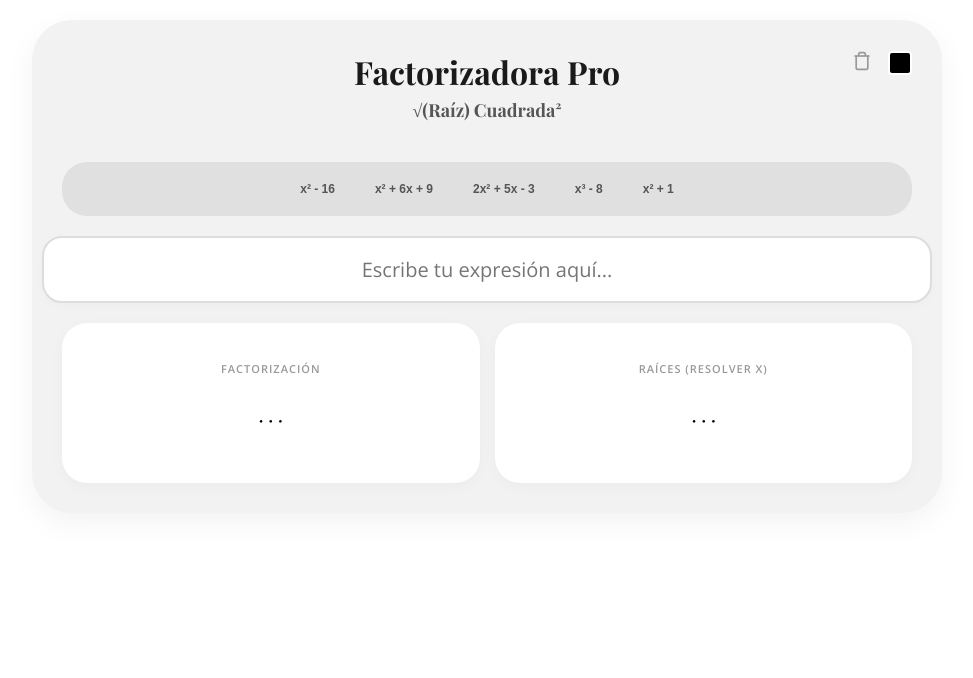
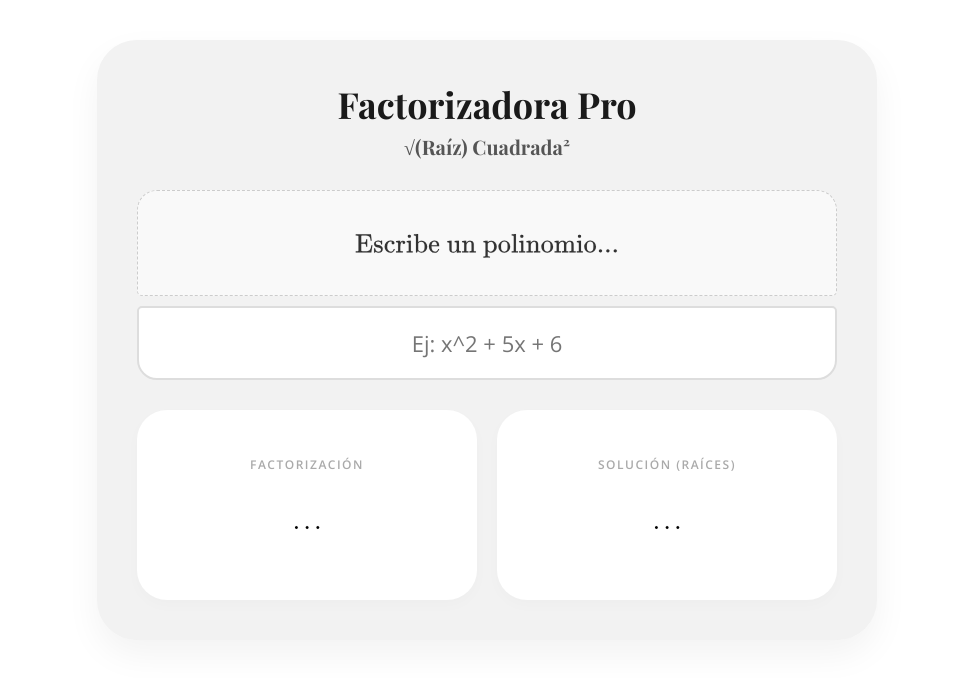
Before and after one commit to srodriguezrojas939/factorizadora-web, a plain HTML site: page index.html in a window 1280 px wide. Shown: the whole page, without its empty margins (153-1126 px from the left). Drawn offline with nearby package versions, Linux system fonts and the light colour scheme.

Commit message:
Update index.html

```diff
--- a/index.html
+++ b/index.html
@@ -3,7 +3,7 @@
 <head>
     <meta charset="UTF-8">
     <meta name="viewport" content="width=device-width, initial-scale=1.0">
-    <title>Factorizadora & Solver Pro</title>
+    <title>Factorizadora Pro - GitHub Edition</title>
 
     <link href="https://fonts.googleapis.com/css2?family=Playfair+Display:wght@600;700&family=Open+Sans:wght@400;600&display=swap" rel="stylesheet">
     <script src="https://cdnjs.cloudflare.com/ajax/libs/algebrite/1.4.0/algebrite.bundle-for-browser.min.js"></script>
@@ -11,42 +11,39 @@
 
     <style>
         :root {
-            --primary-color: #000000;
+            --accent-color: #000000;
             --bg-container: #F2F2F2;
-            --bg-pill: #e0e0e0;
+            --white: #ffffff;
         }
 
         body {
             background: #fff;
             font-family: 'Open Sans', sans-serif;
             margin: 0;
-            padding: 20px;
+            padding: 40px 20px;
             display: flex;
             justify-content: center;
         }
 
         .container {
             background: var(--bg-container);
-            padding: 30px;
+            padding: 40px;
             border-radius: 40px;
             width: 100%;
-            max-width: 850px;
+            max-width: 700px;
             display: flex;
             flex-direction: column;
-            align-items: center;
-            box-shadow: 0 10px 30px rgba(0,0,0,0.05);
+            box-shadow: 0 15px 35px rgba(0,0,0,0.05);
         }
 
         .header {
             text-align: center;
-            margin-bottom: 25px;
-            width: 100%;
-            position: relative;
+            margin-bottom: 30px;
         }
 
         .header h1 {
             font-family: 'Playfair Display', serif;
-            font-size: 32px;
+            font-size: 36px;
             margin: 0;
             color: #1a1a1a;
         }
@@ -54,119 +51,79 @@
         .main-subtitle {
             font-family: 'Playfair Display', serif;
             font-weight: 700;
-            font-size: 18px;
+            font-size: 20px;
             color: #555;
             margin-top: 5px;
-            margin-bottom: 15px;
         }
 
-        /* Botones de Control superiores */
-        .controls {
-            position: absolute;
-            top: 0;
-            right: 0;
+        /* Visor en tiempo real (Arriba del input) */
+        .preview-area {
+            background: rgba(255,255,255,0.5);
+            margin-bottom: 10px;
+            padding: 15px;
+            border-radius: 20px 20px 5px 5px;
+            min-height: 60px;
             display: flex;
-            gap: 10px;
             align-items: center;
+            justify-content: center;
+            font-size: 22px;
+            color: #333;
+            border: 1px dashed #ccc;
         }
 
-        .btn-clear {
-            background: none;
-            border: none;
-            cursor: pointer;
-            color: #999;
-            transition: 0.2s;
-        }
-        .btn-clear:hover { color: #FF3B30; transform: scale(1.1); }
-
-        .color-trigger {
-            width: 20px;
-            height: 20px;
-            background: var(--primary-color);
-            border-radius: 4px;
-            cursor: pointer;
-            border: 2px solid #fff;
-        }
-
-        /* Menú de Píldoras */
-        .pill-menu {
-            display: flex;
-            flex-wrap: wrap;
-            gap: 8px;
-            margin-bottom: 20px;
-            width: 100%;
-            justify-content: center;
-            background: var(--bg-pill);
-            padding: 12px;
-            border-radius: 25px;
-            box-sizing: border-box;
-        }
-
-        .pill-btn {
-            padding: 8px 16px;
-            border-radius: 20px;
-            border: none;
-            background: transparent;
-            font-weight: 600;
-            font-size: 12px;
-            cursor: pointer;
-            color: #555;
-            transition: 0.2s;
-        }
-
-        .pill-btn:hover { background: rgba(255,255,255,0.5); }
-        .pill-btn.active { background: #fff; color: #000; box-shadow: 0 2px 5px rgba(0,0,0,0.05); }
-
-        /* Input de Álgebra */
         #algebra-input {
             width: 100%;
-            padding: 18px;
+            padding: 20px;
             border: 2px solid #ddd;
-            border-radius: 20px;
-            font-size: 20px;
+            border-radius: 5px 5px 20px 20px;
+            font-size: 22px;
             outline: none;
             text-align: center;
             font-family: 'Open Sans', sans-serif;
-            margin-bottom: 20px;
-            box-shadow: 0 4px 10px rgba(0,0,0,0.02);
+            margin-bottom: 30px;
+            box-sizing: border-box;
+            transition: border-color 0.3s;
         }
 
-        /* Área de Resultados */
-        .results-container {
-            width: 100%;
+        #algebra-input:focus {
+            border-color: var(--accent-color);
+        }
+
+        /* Resultados */
+        .results-grid {
             display: grid;
             grid-template-columns: 1fr 1fr;
-            gap: 15px;
+            gap: 20px;
         }
 
-        .result-card {
-            background: white;
-            padding: 20px;
-            border-radius: 25px;
+        .card {
+            background: var(--white);
+            padding: 25px;
+            border-radius: 30px;
             text-align: center;
-            min-height: 120px;
+            box-shadow: 0 5px 15px rgba(0,0,0,0.02);
             display: flex;
             flex-direction: column;
             justify-content: center;
-            box-shadow: 0 4px 15px rgba(0,0,0,0.03);
+            min-height: 140px;
         }
 
-        .result-label {
-            font-size: 11px;
+        .card-label {
+            font-size: 12px;
             text-transform: uppercase;
-            letter-spacing: 1px;
-            color: #999;
-            margin-bottom: 10px;
+            letter-spacing: 1.5px;
+            color: #aaa;
+            margin-bottom: 15px;
             font-weight: 700;
         }
 
-        #math-factor, #math-roots {
-            font-size: 18px;
-            color: var(--primary-color);
+        .math-text {
+            font-size: 20px;
+            color: #000;
         }
 
         @media (max-width: 600px) {
-            .results-container { grid-template-columns: 1fr; }
+            .results-grid { grid-template-columns: 1fr; }
         }
     </style>
 </head>
@@ -176,84 +133,75 @@
     <div class="header">
         <h1>Factorizadora Pro</h1>
         <div class="main-subtitle">√(Raíz) Cuadrada²</div>
-
-        <div class="controls">
-            <button class="btn-clear" onclick="clearAll()" title="Borrar todo">
-                <svg width="20" height="20" viewBox="0 0 24 24" fill="none" stroke="currentColor" stroke-width="2"><polyline points="3 6 5 6 21 6"></polyline><path d="M19 6v14a2 2 0 0 1-2 2H7a2 2 0 0 1-2-2V6m3 0V4a2 2 0 0 1 2-2h4a2 2 0 0 1 2 2v2"></path></svg>
-            </button>
-            <input type="color" id="color-picker" style="display:none" onchange="updateColor(this.value)">
-            <div class="color-trigger" onclick="document.getElementById('color-picker').click()"></div>
-        </div>
     </div>
 
-    <div class="pill-menu">
-        <button class="pill-btn" onclick="setInput('x^2 - 16')">x² - 16</button>
-        <button class="pill-btn" onclick="setInput('x^2 + 6x + 9')">x² + 6x + 9</button>
-        <button class="pill-btn" onclick="setInput('2x^2 + 5x - 3')">2x² + 5x - 3</button>
-        <button class="pill-btn" onclick="setInput('x^3 - 8')">x³ - 8</button>
-        <button class="pill-btn" onclick="setInput('x^2 + 1')">x² + 1</button>
+    <div class="preview-area" id="input-preview">
+        $$ \text{Escribe un polinomio...} $$
     </div>
 
-    <input type="text" id="algebra-input" placeholder="Escribe tu expresión aquí..." oninput="solve()">
+    <input type="text" id="algebra-input" placeholder="Ej: x^2 + 5x + 6" autocomplete="off" oninput="process()">
 
-    <div class="results-container">
-        <div class="result-card">
-            <div class="result-label">Factorización</div>
-            <div id="math-factor">$$ ... $$</div>
+    <div class="results-grid">
+        <div class="card">
+            <div class="card-label">Factorización</div>
+            <div id="res-factor" class="math-text">$$ ... $$</div>
         </div>
-        <div class="result-card">
-            <div class="result-label">Raíces (Resolver x)</div>
-            <div id="math-roots">$$ ... $$</div>
+        <div class="card">
+            <div class="card-label">Solución (Raíces)</div>
+            <div id="res-roots" class="math-text">$$ ... $$</div>
         </div>
     </div>
 </div>
 
 <script>
-    function solve() {
-        const input = document.getElementById('algebra-input').value.trim();
-        const factorDiv = document.getElementById('math-factor');
-        const rootsDiv = document.getElementById('math-roots');
+    function process() {
+        const rawInput = document.getElementById('algebra-input').value.trim();
+        const preview = document.getElementById('input-preview');
+        const resFactor = document.getElementById('res-factor');
+        const resRoots = document.getElementById('res-roots');
 
-        if (!input) {
-            factorDiv.innerHTML = "$$ ... $$";
-            rootsDiv.innerHTML = "$$ ... $$";
+        if (!rawInput) {
+            preview.innerHTML = "$$ \\text{Escribe un polinomio...} $$";
+            resFactor.innerHTML = "$$ ... $$";
+            resRoots.innerHTML = "$$ ... $$";
             MathJax.typeset();
             return;
         }
 
+        // 1. Mostrar Preview de la entrada
+        preview.innerHTML = `\\[ ${rawInput} \\]`;
+
         try {
-            // Factorizar
-            let factored = Algebrite.factor(input).toString();
+            // 2. Ejecutar cálculos con Algebrite
+            // Forzamos a que trate la entrada como una expresión
+            let factorResult = Algebrite.run(`factor(${rawInput})`).toString();
+            let rootsResult = Algebrite.run(`roots(${rawInput})`).toString();
 
-            // Resolver Raíces
-            let roots = Algebrite.roots(input).toString();
+            // 3. Formatear para que MathJax no se rompa (quitar asteriscos y corchetes)
+            const clean = (str) => {
+                return str
+                    .replace(/\[/g, '\\{')
+                    .replace(/\]/g, '\\}')
+                    .replace(/\*/g, '')
+                    .replace(/\^/g, '^');
+            };
 
-            // Limpiar formato para MathJax
-            const format = (txt) => txt.replace(/\[|\]/g, '').replace(/\*/g, '').replace(/\^/g, '^');
+            resFactor.innerHTML = `\\[ ${clean(factorResult)} \\]`;
 
-            factorDiv.innerHTML = `\\[ ${format(factored)} \\]`;
-            rootsDiv.innerHTML = `\\[ x = ${format(roots)} \\]`;
+            // Si no hay raíces o es constante
+            if (rootsResult === "roots(" + rawInput + ")") {
+                resRoots.innerHTML = "\\( \\text{Sin raíces reales} \\)";
+            } else {
+                resRoots.innerHTML = `\\[ x = ${clean(rootsResult)} \\]`;
+            }
 
-            MathJax.typeset();
-        } catch (e) {
-            factorDiv.innerHTML = "<small style='color:red'>Error de sintaxis</small>";
+        } catch (err) {
+            resFactor.innerHTML = "<small style='color:red'>Error en expresión</small>";
+            resRoots.innerHTML = "";
         }
-    }
 
-    function setInput(val) {
-        document.getElementById('algebra-input').value = val;
-        solve();
-    }
-
-    function clearAll() {
-        document.getElementById('algebra-input').value = '';
-        solve();
-    }
-
-    function updateColor(color) {
-        document.documentElement.style.setProperty('--primary-color', color);
-        document.querySelector('.color-trigger').style.background = color;
-        solve();
+        // Renderizar todo con MathJax
+        MathJax.typeset();
     }
 </script>
 
```
